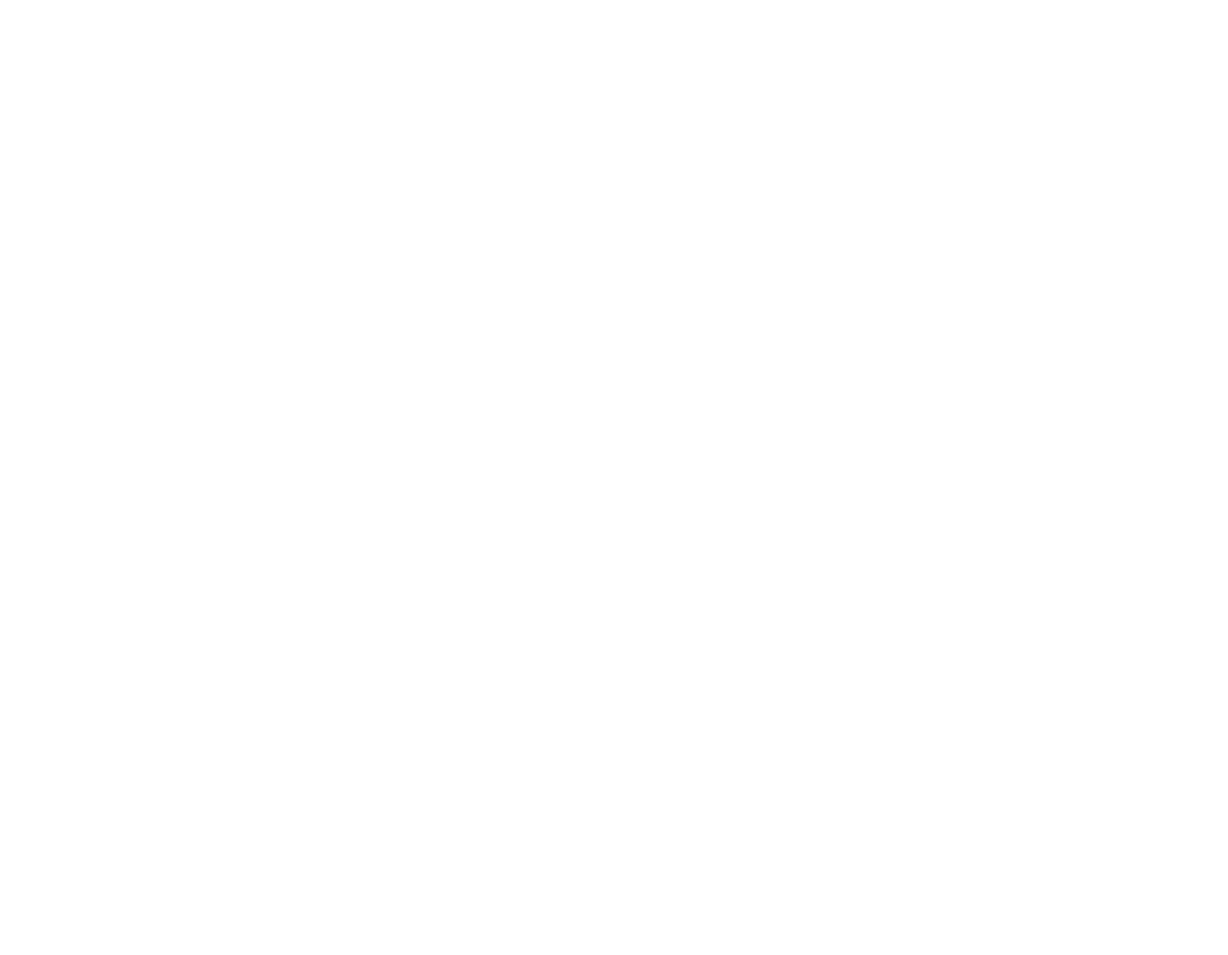
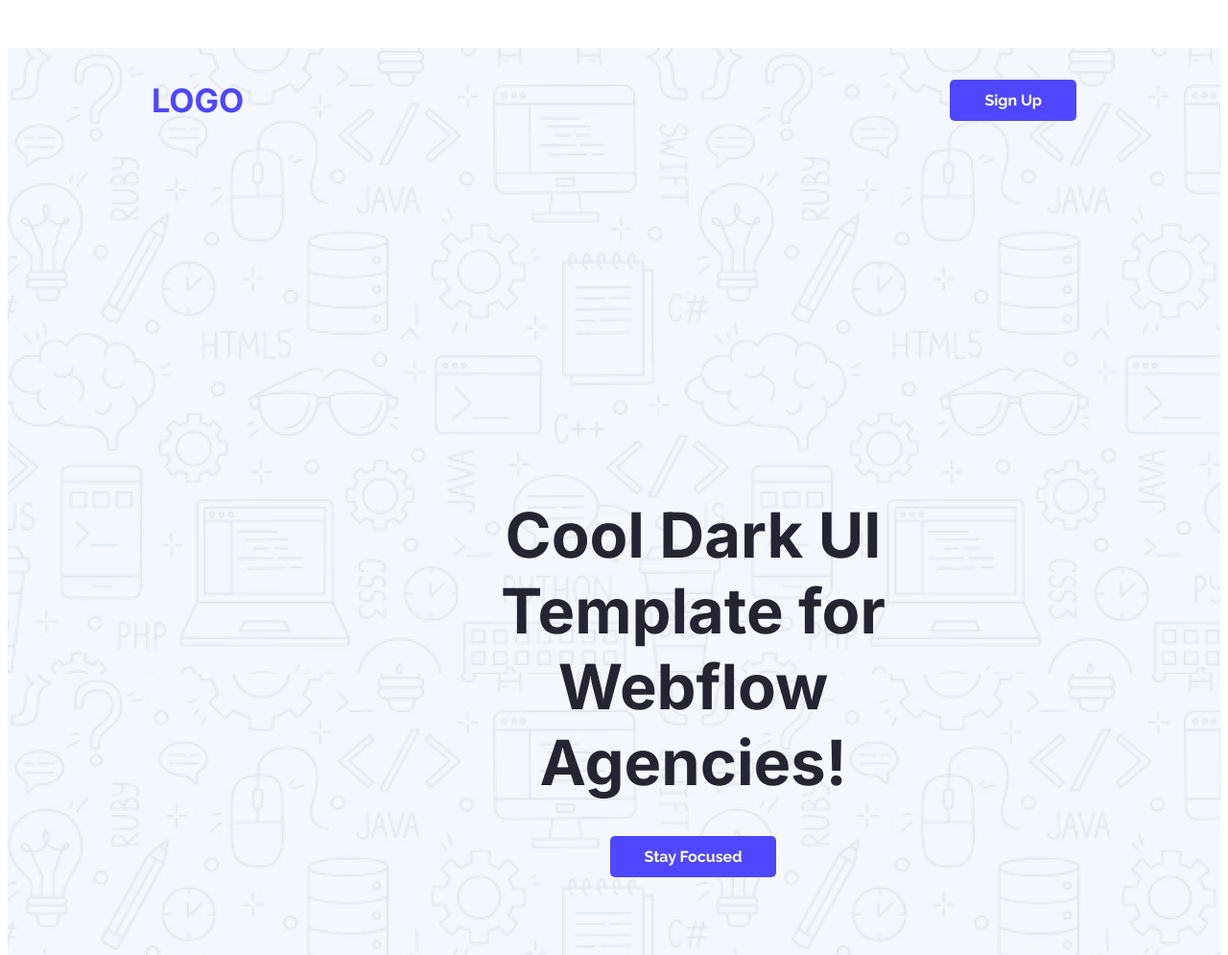
Before and after one commit to afshanamim/my-first-assignment, a plain HTML site: page index.html in a window 1280 px wide. Shown: the top 995 px of the page at 96% size. Before the commit the page ends 800 px from the top, so only its background shows below. Drawn offline with Linux system fonts and the light colour scheme.

Commit message:
added header section

```diff
--- a/index.html
+++ b/index.html
@@ -4,9 +4,30 @@
     <meta charset="UTF-8">
     <meta name="viewport" content="width=device-width, initial-scale=1.0">
     <title>Cool Dark UI Template for Webflow Agencies!</title>
+    <link rel="preconnect" href="https://fonts.googleapis.com">
+    <link rel="preconnect" href="https://fonts.gstatic.com" crossorigin>
+    <link href="https://fonts.googleapis.com/css2?family=Inter:ital,opsz,wght@0,14..32,100..900;1,14..32,100..900&family=Open+Sans:ital,wght@0,300..800;1,300..800&display=swap" rel="stylesheet">
+
+    <link rel="preconnect" href="https://fonts.googleapis.com">
+    <link rel="preconnect" href="https://fonts.gstatic.com" crossorigin>
+    <link href="https://fonts.googleapis.com/css2?family=Inter:ital,opsz,wght@0,14..32,100..900;1,14..32,100..900&family=Open+Sans:ital,wght@0,300..800;1,300..800&family=Raleway:ital,wght@0,100..900;1,100..900&display=swap" rel="stylesheet">
+
+    <link rel="stylesheet" href="styles/styles.css">
 </head>
-<body>
-    <header>
+<body class="inter-normal">
+    <header class="header">
+        <nav>
+            <h3
+            class="nav-title">LOGO</h3>
+            <ul>
+                <li><a href=""><button class="btn-primary raleway-normaler">Sign Up</button></a></li>
+            </ul>
+        </nav>
+        <div class="banner">
+            <h2 class="banner-title">Cool Dark UI Template for<br>Webflow Agencies!</h2>
+            <button class="btn-primary title-btn raleway-normaler">Stay Focused</button>
+
+        </div>
 
 
     </header>
--- a/styles/styles.css
+++ b/styles/styles.css
@@ -0,0 +1,68 @@
+.inter-normal {
+  font-family: "Inter", sans-serif;
+  font-optical-sizing: auto;
+  font-style: normal;
+}
+
+.header{
+  background-image: url('../Assets/Hero-bg.png');
+}
+
+
+.raleway-normaler {
+  font-family: "Raleway", sans-serif;
+  font-optical-sizing: auto;
+  font-style: normal;
+}
+
+/*nav styles*/
+nav{
+    display: flex;
+    align-items: center;
+    justify-content: space-between;
+    margin: 50px 150px;
+}
+
+.btn-primary{
+  background-color: #4E47FF;
+  font-weight: bold;
+  font-size: 16px;
+  color: #FFFFFF;
+  border: none;
+  padding: 12px 36px;
+  border-radius: 5px;
+
+}
+
+.nav-title{
+    font-weight: bold;
+    font-size: 34px;
+    color: #4E47FF;
+}
+nav ul li{
+  list-style: none;
+}
+nav ul{
+  display: flex;
+}
+
+.banner-title{
+  font-weight: bold;
+  font-size: 65px;
+  color: #252432;
+  margin: 309px 267.5px 37px 267.5px;
+  text-align: center;
+}
+
+/*banner style*/
+.banner{
+  margin: 0 35px 0 200px;
+
+  display: flex;
+  flex-direction: column;
+  align-items: center;
+  text-align: center;
+}
+.title-btn{
+  margin-bottom: 309px;
+}
```
